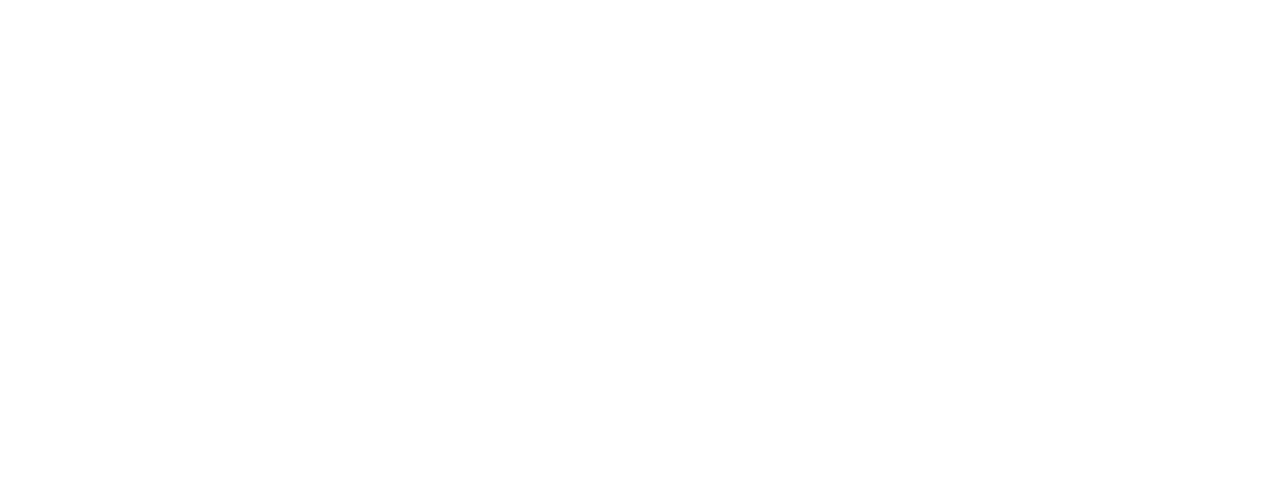
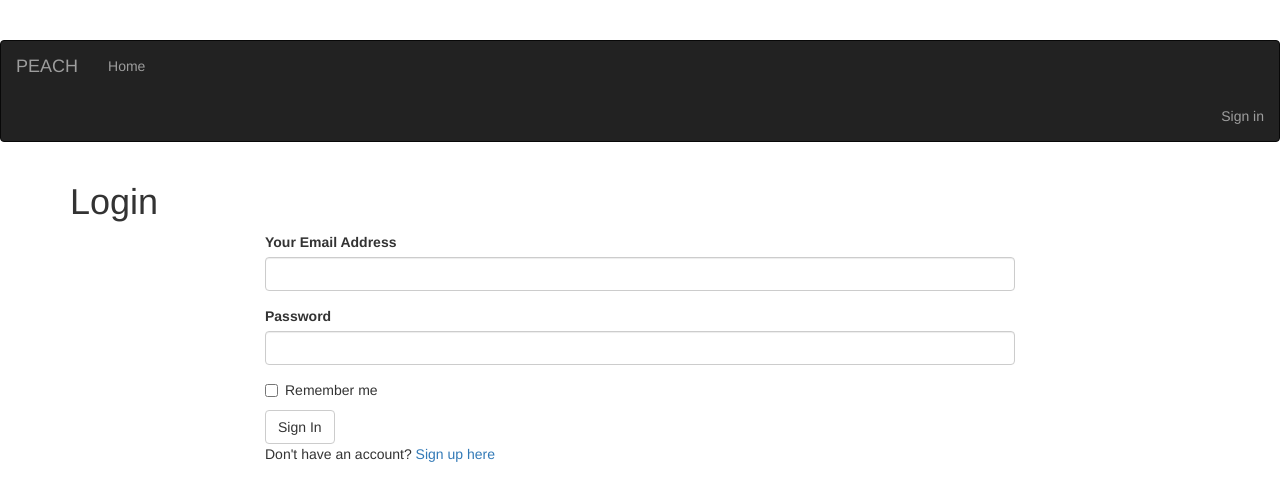
Before and after one commit to JKimani77/wun-minute-pitch-app, a Flask app: page /authenticate/login in a window 1280 px wide. Before the commit the part shown is empty. Shown: the top 501 px of the page. Run offline with Flask 2, Linux system fonts and the light colour scheme; some libraries are stand-ins or nearby versions.

Commit message:
created auth views and html elements for auth templates

```diff
--- a/app/auth/forms.py
+++ b/app/auth/forms.py
@@ -1,5 +1,5 @@
 from flask_wtf import FlaskForm
-from wtforms import StringField,PasswordField, SubmitField,ValidationError
+from wtforms import StringField,PasswordField, SubmitField,ValidationError, BooleanField
 from wtforms.validators import Required, Email, EqualTo
 from ..models import User
 
@@ -17,5 +17,12 @@ class RegistrationForm(FlaskForm):
             raise ValidationError('There is an account with that email')
 
     def validate_username(self,data_field):
-        if User.query.filter_by(username = data_field.data).first():
+        if User.query.filter_by(name = data_field.data).first():
             raise ValidationError('That username is taken')
+
+
+class LoginForm(FlaskForm):
+    email = StringField('Your Email Address',validators=[Required(),Email()])
+    password = PasswordField('Password',validators =[Required()])
+    remember = BooleanField('Remember me')
+    submit = SubmitField('Sign In')
--- a/app/auth/views.py
+++ b/app/auth/views.py
@@ -1,20 +1,40 @@
-from flask import render_template, redirect, url_for
+from flask import render_template, redirect, url_for, flash, request
 from . import auth
+from flask_login import login_user,logout_user, login_required
 from ..models import User
 from .. import db
+from .forms import LoginForm, RegistrationForm
 
-
-@auth.route('/login')
-def login():
-    return render_template('auth/login.html')
 
 @auth.route('/register',methods = ["GET","POST"])
 def register():
     form = RegistrationForm()
     if form.validate_on_submit():
-        user = User(email = form.Email.data, name = form.username.data, password = form.password.data)
+        user = User(email = form.email.data, name = form.username.data, password = form.password.data)
         db.session.add(user)
         db.session.commit()
         return redirect(url_for('auth.login'))
         title = "New Account"
     return render_template('auth/register.html', registration_form = form)
+
+
+@auth.route('/login', methods=["GET","POST"])
+def login():
+    login_form = LoginForm()
+    if login_form.validate_on_submit():
+        user = User.query.filter_by(email = login_form.email.data).first()
+        if user is not None and user.verify_password(login_form.password.data):
+            login_user(user,login_form.remember.data)
+            return redirect(request.args.get('next') or url_for('main.home'))
+
+            flash('Invalid username or password')
+
+    title = "Login"
+    return render_template('auth/login.html', login_form = login_form, title = title)
+
+
+@auth.route('/logout')
+@login_required
+def logout():
+    logout_user()
+    return redirect(url_for("main.home"))
--- a/app/main/views.py
+++ b/app/main/views.py
@@ -7,7 +7,7 @@ from ..models import Pitch,User ###comment
 ##from .. import photos,db
 
 @main.route('/')
-def index():
+def home():
     pitches = Pitch.query.all()
 
     return render_template('home.html',pitches=pitches)
--- a/app/models.py
+++ b/app/models.py
@@ -13,7 +13,7 @@ class User(db.Model, UserMixin):
     pass_hash = db.Column(db.String(255))
     profile_pic = db.Column(db.String(255))
     pitch = db.relationship('Pitch',backref = 'user',lazy='dynamic')
-    comment = db.relationship('Comment', backref = 'user', lazy= 'dynamic')
+    #comment = db.relationship('Comment', backref = 'user', lazy= 'dynamic')
 
     @login_manager.user_loader #gets that user with that id when database query
     def load_user(user_id):
@@ -42,7 +42,7 @@ class Pitch(db.Model):
     nametype = db.Column(db.String(255))
     pitch_info = db.Column(db.String(255))
     user_id = db.Column(db.Integer,db.ForeignKey('users.id'))
-    comment = db.relationship('Comment', backref = 'pitch', lazy= 'dynamic')
+    #comment = db.relationship('Comment', backref = 'pitch', lazy= 'dynamic')
 
     def save_pitch(self):
         db.session.add(self)
--- a/app/templates/auth/login.html
+++ b/app/templates/auth/login.html
@@ -0,0 +1,25 @@
+{% extends 'base.html'%}
+{% import 'bootstrap/wtf.html' as wtf%}
+
+{% block content %}
+<div class="container">
+    <H1>{{title}}</H1>
+    <div class="row">
+      <div class= "col-md-2"> </div>
+      <div class="col-md-8">
+      <!--Flash message -->
+      {% for message in get_flashed_messages() %}
+        <div class="alert alert-danger">
+        <button type="button" class="close" data-dismiss="alert">&times;</button>
+        {{ message }}
+        </div>
+      {% endfor %}
+      <!-- Login form -->
+      {{wtf.quick_form(login_form)}}
+      <p> Don't have an account? <a href="{{url_for('auth.register')}}">Sign up here</a></p>
+     </div>
+     <div clas="col-md-2"> </div>
+    </div>
+</div>
+
+{% endblock%}
--- a/app/templates/navbar.html
+++ b/app/templates/navbar.html
@@ -1,3 +1,7 @@
+<br>
+<br>
+
+
 <div class="navbar navbar-inverse" role="navigation">
     <div class="container-fluid">
         <div class="navbar-header">
@@ -5,7 +9,7 @@
               <span class="sr-only">Toggle navigation</span>
             </button>
 
-            <a class="navbar-brand" href="/"> Watchlist </a>
+            <a class="navbar-brand" href="/"> PEACH </a>
 
         </div>
         <div class="navbar-collapse collapse">
@@ -15,7 +19,7 @@
 
         <ul class="nav navbar-nav navbar-right">
             {% if current_user.is_authenticated %}
-            <li style="color:white;padding:15px;">{{current_user.username}}</li>
+            <li style="color:white;padding:15px;">{{current_user.name}}</li>
             <li><a href="{{url_for('auth.logout')}}">Sign out</a></li>
             {% else %}
             <li><a href="{{url_for('auth.login')}}">Sign in</a></li>
```
Also changed, not shown: app/templates/auth/register.html (+17 -0 lines).
